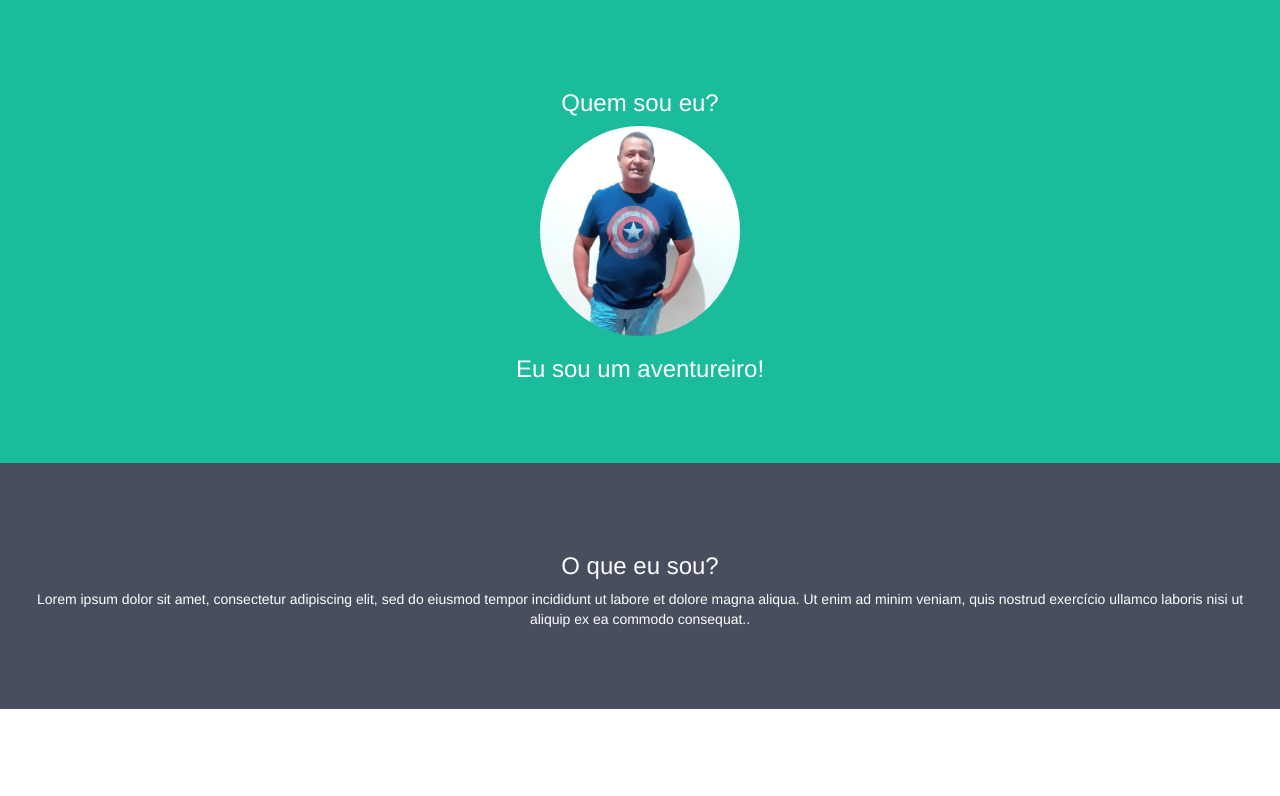
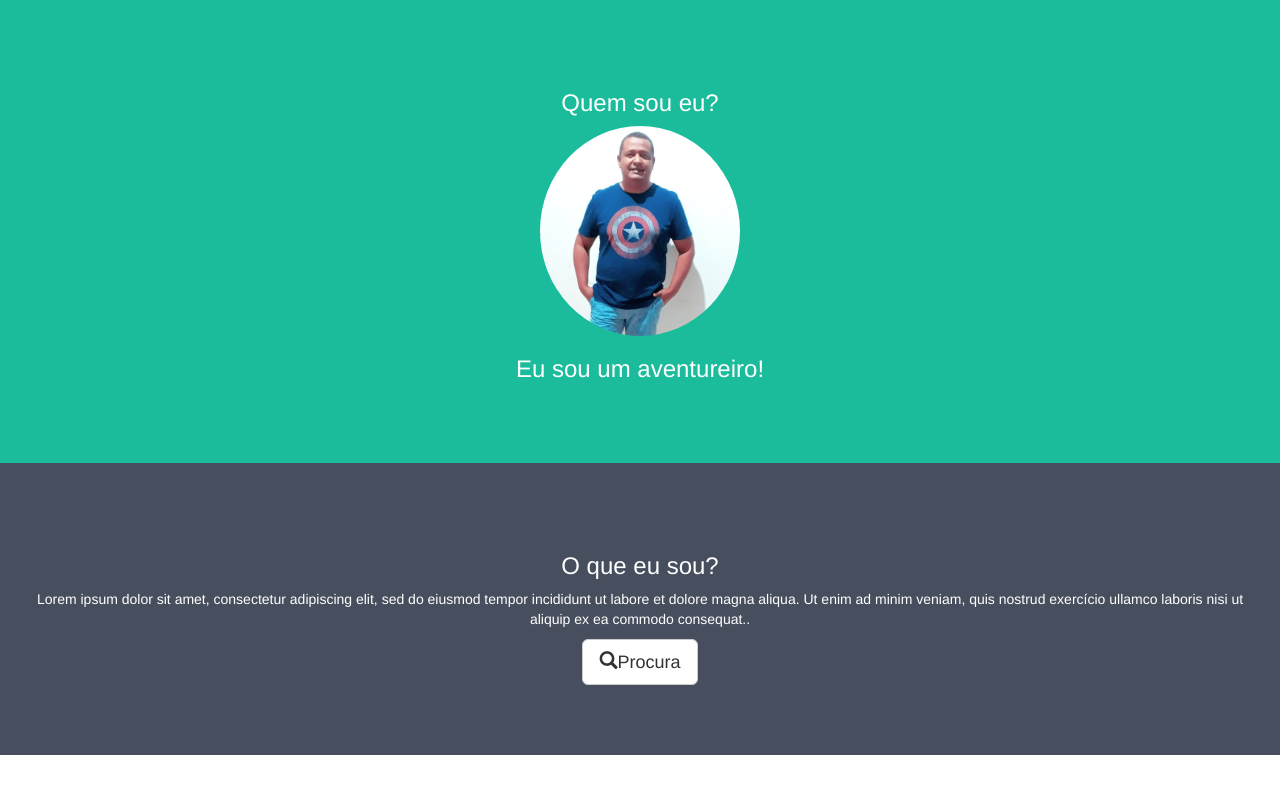
Before and after one commit to mauricioweb/bootstrap_theme_me, a plain HTML site: page public_html/index.html in a window 1280 px wide. Shown: the top 796 px of the page. Drawn offline with nearby package versions, Linux system fonts and the light colour scheme.

Commit message:
Adicionando botão e icone

```diff
--- a/public_html/index.html
+++ b/public_html/index.html
@@ -45,12 +45,16 @@
 <div class="container-fluid bg-2 text-center">
     <h3>O que eu sou?</h3>
     <p>Lorem ipsum dolor sit amet, consectetur adipiscing elit, sed do eiusmod tempor incididunt ut labore et dolore magna aliqua. Ut enim ad minim veniam, quis nostrud exercício ullamco laboris nisi ut aliquip ex ea commodo consequat..</p>
-  </div>
+    <a href="#" class="btn btn-default btn-lg">
+      <span class="glyphicon glyphicon-search"></span>Procura
+    </a>
+</div>
 
-  <div class="container-fluid bg-3 text-center">
+ <div class="container-fluid bg-3 text-center">
     <h3>Onde me encontrar?</h3>
     <p>Lorem ipsum dolor sit amet, consectetur adipiscing elit, sed do eiusmod tempor incididunt ut labore et dolore magna aliqua. Ut enim ad minim veniam, quis nostrud exercício ullamco laboris nisi ut aliquip ex ea commodo consequat.</p>
-  </div>
+ </div>
+
 
 </body>
 </html>
```
